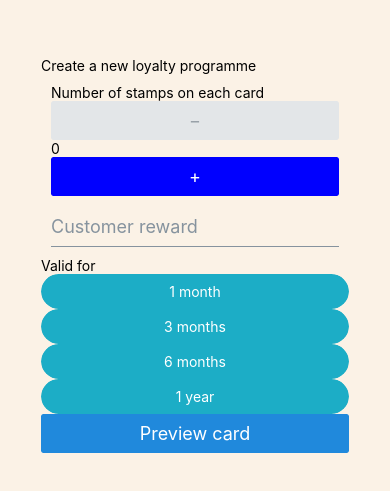
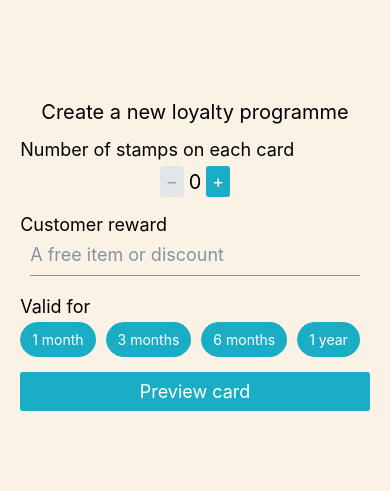
Before and after one commit to Dramatic-Wire/gwi-app, a React Native app in the folder App/: screen / in a window 390 px wide. Shown: the part 167-658 px from the top of the page. Built offline with nearby package versions, Linux system fonts and the light colour scheme.

Commit message:
basic styling added

```diff
--- a/App/App.js
+++ b/App/App.js
@@ -1,12 +1,15 @@
 import { View, } from 'react-native';
 import NewLP from './Components/NewLP';
 import styles from './Styles/style';
-
+import { ThemeProvider } from '@rneui/themed';
+import Theme from './Styles/Theme';
 
 export default function App() {
   return (
+    <ThemeProvider theme={Theme}>
     <View style={styles.container}>
       <NewLP></NewLP>
     </View>
+    </ThemeProvider>
   );
 }
--- a/App/Components/NewLP.jsx
+++ b/App/Components/NewLP.jsx
@@ -1,5 +1,5 @@
 import { Text, View,  } from 'react-native';
-import { Button, Input, Chip } from "@rneui/themed";
+import { Button, Input, Chip, } from "@rneui/themed";
 import { useState } from 'react';
 import styles from '../Styles/style';
 
@@ -14,20 +14,25 @@ export default function NewLP() {
 
 
   return (
-    <View>
-      <Text>Create a new loyalty programme</Text>
-      <View style={{padding: 10}}>
-      <Text>Number of stamps on each card</Text>
-        <Button title='−' onPress={() => {if(stampCount > 0) setStampCount(stampCount - 1)}}  disabled={stampCount == 0 ? true : false} color='blue' />
-        <Text>{ stampCount}</Text>
-      <Button title='+' onPress={() => {setStampCount(stampCount + 1)}} color='blue'/>
+    <View style={{justifyContent:'flex-start'}}>
+      <Text style={styles.pageTitle} >Create a new loyalty programme</Text>
+      <View style={styles.section}>
+        <Text style={styles.sectionTitle}>Number of stamps on each card</Text>
+        <View style={{display:'flex', flexDirection:'row', overflow:'scroll', marginTop:5, marginBottom:5, justifyContent:'center', alignItems:'center'}}>
+        <Button size='sm' title='−' onPress={() => {if(stampCount > 0) setStampCount(stampCount - 1)}}  disabled={stampCount == 0 ? true : false} />
+        <Text style={{margin:5, fontSize:20}}>{ stampCount}</Text>
+      <Button title='+' size='sm' onPress={() => {setStampCount(stampCount + 1)}} />
+        </View>
       </View>
-      <View>
-      <Input style={{width:'auto'}} placeholder='Customer reward'/>
+      <View style={styles.section}>
+        <Text style={styles.sectionTitle}>Customer reward</Text>
+      <Input style={{width:'auto'}} placeholder='A free item or discount'/>
       </View>
-      <View>
-      <Text>Valid for</Text>
+      <View style={styles.section} >
+        <Text style={styles.sectionTitle}>Valid for</Text>
+        <View style={{display:'flex', flexDirection:'row', overflow:'scroll', marginTop:5, marginBottom:5}}>
       {timeframeOptions.map((time,index) => <Chip buttonStyle={selected == index ? styles.chipBtnSelected : styles.chipBtn}  key={time} title={time} value={index} onPress={() => handleTimeFrameSelection(index)} ></Chip>)}
+        </View>
       </View>
       <Button title='Preview card' />
     </View>
--- /dev/null
+++ b/App/Styles/Theme.js
@@ -0,0 +1,38 @@
+import { createTheme } from '@rneui/themed';
+
+const colors = {
+  white: '#fbf2e6',
+  blue: '#1cadc6',
+  yellow:'#e2c943'
+}
+
+const Theme = createTheme({
+  lightColors: {
+    primary: '#1cadc6',
+    secondary: '#e2c943',
+    background: '#fbf2e6'
+  },
+
+  Button: {
+  },
+
+  ButtonGroup: {
+  buttonStyle:{
+        width: 50,
+        borderRadius: 20,
+        backgroundColor: "red",
+        marginRight: 10
+      },
+  buttonContainerStyle:{
+        backgroundColor: "tranparent",
+        border: "none"
+      },
+  containerStyle:{
+        backgroundColor: "tranparent",
+        border: "none"
+    },
+  selectedButtonStyle: {backgroundColor:'green'},
+  }
+});
+
+export default Theme
--- a/App/Styles/style.js
+++ b/App/Styles/style.js
@@ -13,13 +13,37 @@ const styles = StyleSheet.create({
     backgroundColor: colors.white,
     alignItems: 'center',
     justifyContent: 'center',
+    height: '100%'
   },
 
+
+  count: {
+
+  },
+
+  pageTitle: {
+    fontSize: 20,
+    textAlign: 'center',
+    marginBottom: 15,
+  },
+
+  sectionTitle: {
+    fontSize:18
+  },
+
+  section: {
+    marginBottom: 10,
+  },
+
+  btn: {},
+
   chipBtn: {
-    backgroundColor: colors.blue
+    backgroundColor: colors.blue,
+    marginRight:10,
   },
   chipBtnSelected: {
-    backgroundColor: colors.yellow
+    backgroundColor: colors.yellow,
+    marginRight:10,
   }
 
 });
```
